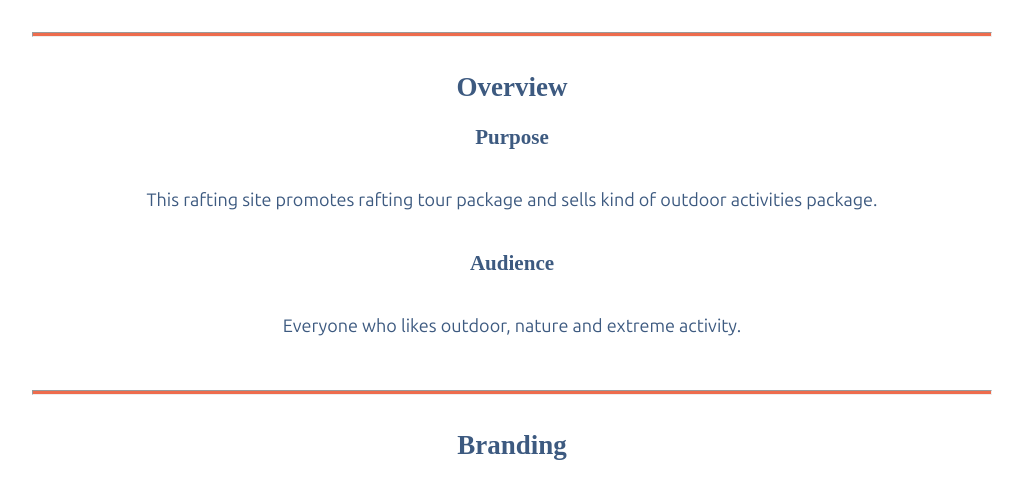
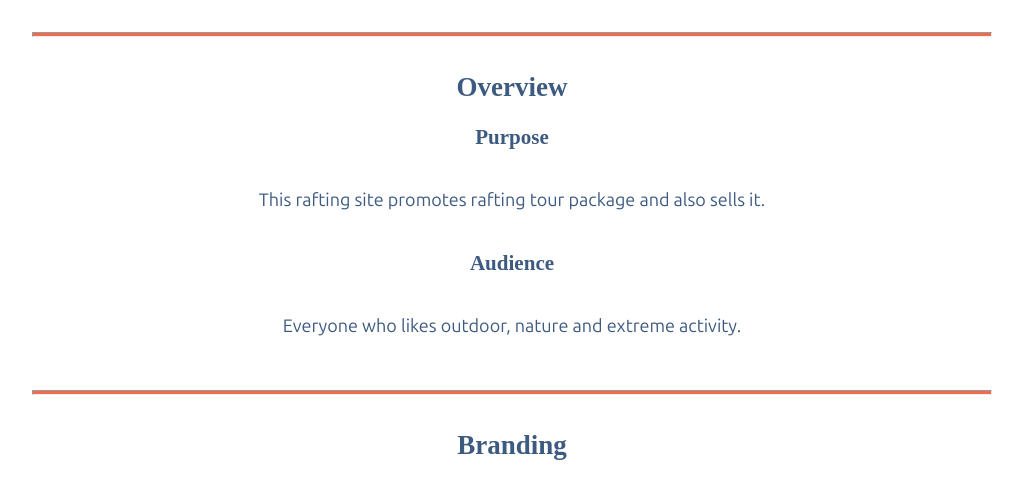
Before and after one commit to sungwooKang11/WDD-130, a plain HTML site: page wwr/site-plan-rafting.html in a window 1280 px wide. Shown: the part 308-788 px from the top of the page, without its empty margins (128-1151 px from the left). Drawn offline with Linux system fonts and the light colour scheme; a web font is replaced by a local one.

Commit message:
modifying purpose

```diff
--- a/wwr/site-plan-rafting.html
+++ b/wwr/site-plan-rafting.html
@@ -20,7 +20,7 @@
     <hr />
     <h2>Overview</h2>
     <h3>Purpose</h3>
-    <p>This rafting site promotes rafting tour package and sells kind of outdoor activities package.</p>
+    <p>This rafting site promotes rafting tour package and also sells it.</p>
     <!-- change this -->
 
     <h3>Audience</h3>
```
